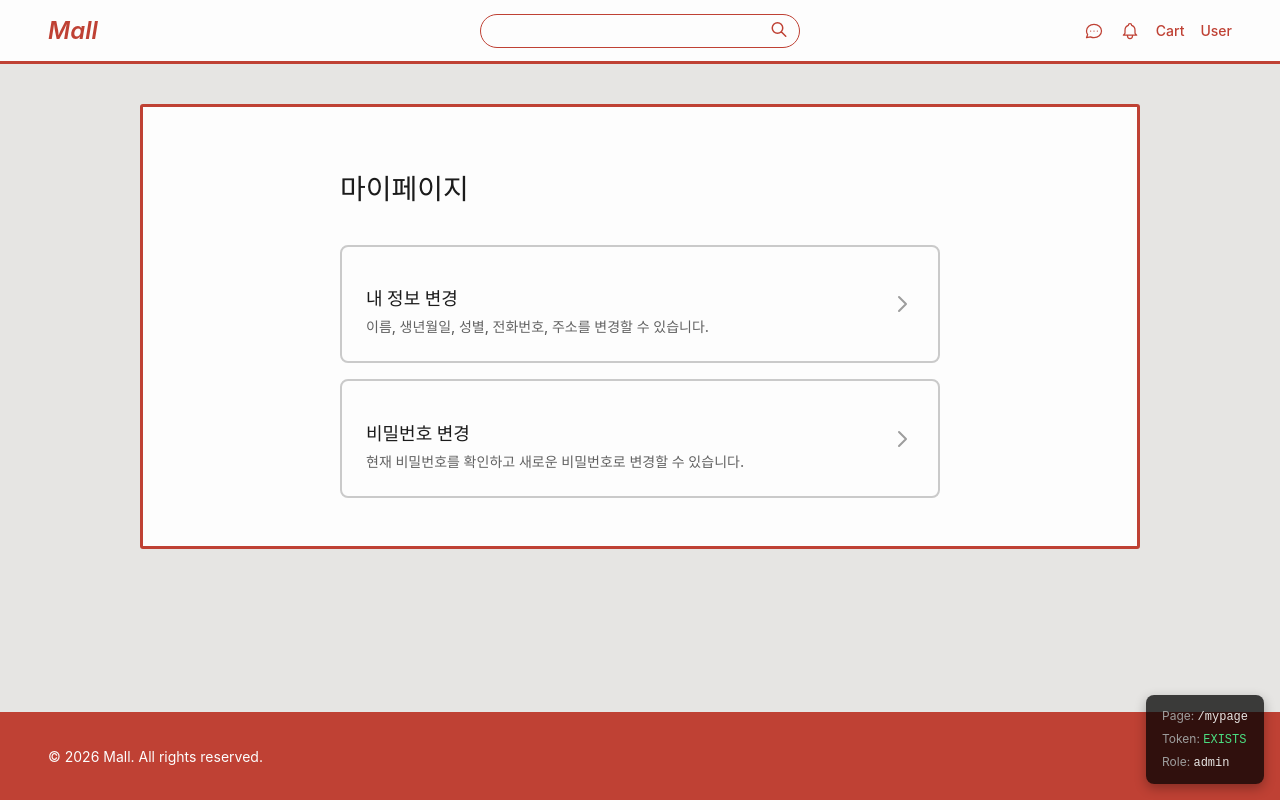
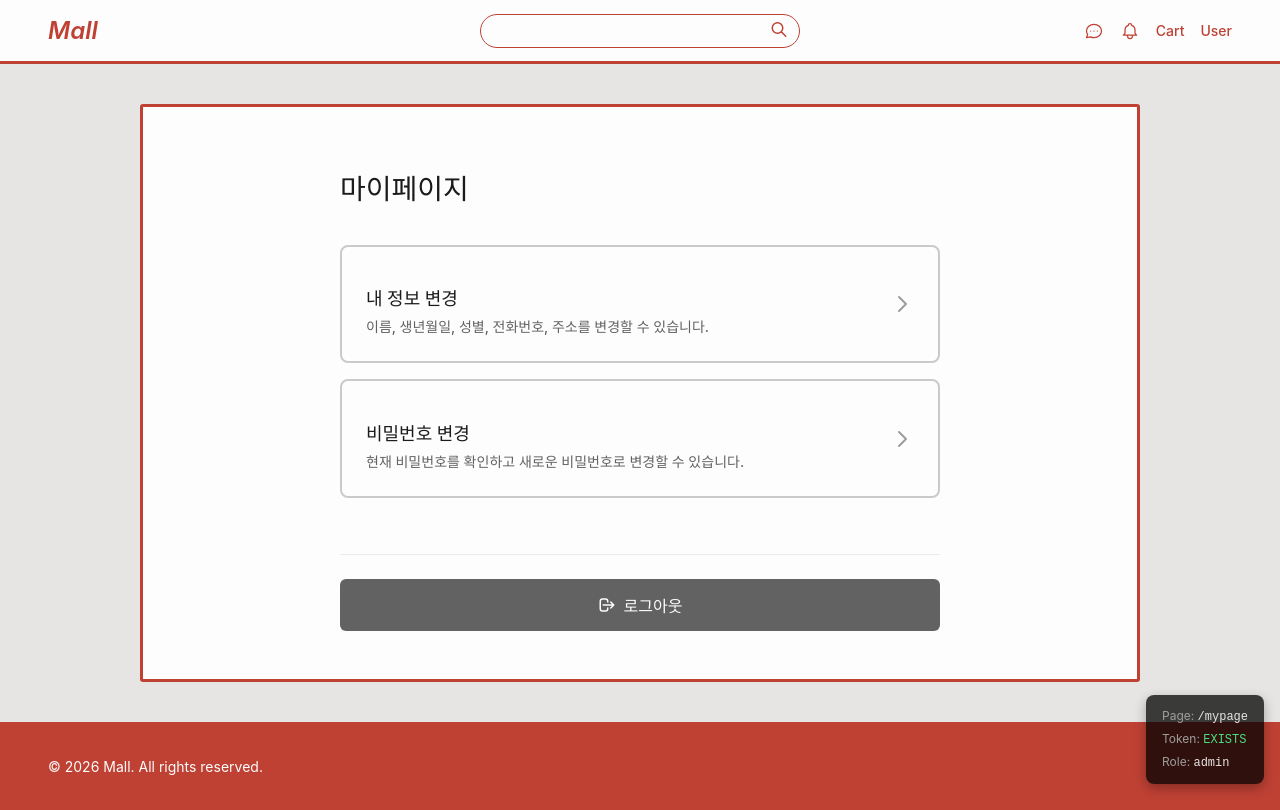
Before and after one commit to OhSooo/OhSooShoppingMall_fe, a React (Vite) app: page /mypage in a window 1280 px wide. Built offline with nearby package versions, Linux system fonts and the light colour scheme; no server answers; sample sign-in values are in the browser's storage.

Commit message:
:sparkles: Feat: 로그아웃 구현

```diff
--- a/src/pages/mypage/MyPage.tsx
+++ b/src/pages/mypage/MyPage.tsx
@@ -1,7 +1,11 @@
-import { Link } from 'react-router-dom';
+import { useState } from 'react';
+import { Link, useNavigate } from 'react-router-dom';
 import PageShell from '../../components/common/PageShell';
+import { logout } from '../../services/auth/loginService';
 
 export default function MyPage() {
+  const navigate = useNavigate();
+  const [isLoggingOut, setIsLoggingOut] = useState(false);
   return (
     <PageShell>
       <div
@@ -167,6 +171,76 @@ export default function MyPage() {
             </div>
           </Link>
         </div>
+
+        {/* 로그아웃 버튼 */}
+        <div
+          style={{
+            marginTop: '24px',
+            paddingTop: '24px',
+            borderTop: '1px solid var(--color-gray-1)',
+          }}
+        >
+          <button
+            type="button"
+            onClick={async () => {
+              if (isLoggingOut) return;
+
+              setIsLoggingOut(true);
+              try {
+                await logout();
+                navigate('/', { replace: true });
+              } catch (error) {
+                console.error('로그아웃 실패:', error);
+                alert('로그아웃에 실패했습니다. 다시 시도해주세요.');
+              } finally {
+                setIsLoggingOut(false);
+              }
+            }}
+            disabled={isLoggingOut}
+            style={{
+              width: '100%',
+              padding: '14px',
+              fontSize: '16px',
+              fontWeight: '600',
+              color: 'var(--color-white)',
+              backgroundColor: isLoggingOut ? 'var(--color-gray-3)' : 'var(--color-gray-4)',
+              border: 'none',
+              borderRadius: '6px',
+              cursor: isLoggingOut ? 'not-allowed' : 'pointer',
+              transition: 'background-color 0.2s',
+              display: 'flex',
+              alignItems: 'center',
+              justifyContent: 'center',
+              gap: '8px',
+            }}
+            onMouseEnter={(e) => {
+              if (!isLoggingOut) {
+                e.currentTarget.style.backgroundColor = 'var(--color-gray-5)';
+              }
+            }}
+            onMouseLeave={(e) => {
+              if (!isLoggingOut) {
+                e.currentTarget.style.backgroundColor = 'var(--color-gray-4)';
+              }
+            }}
+          >
+            <svg
+              xmlns="http://www.w3.org/2000/svg"
+              style={{ width: '18px', height: '18px' }}
+              fill="none"
+              viewBox="0 0 24 24"
+              stroke="currentColor"
+            >
+              <path
+                strokeLinecap="round"
+                strokeLinejoin="round"
+                strokeWidth={2}
+                d="M17 16l4-4m0 0l-4-4m4 4H7m6 4v1a3 3 0 01-3 3H6a3 3 0 01-3-3V7a3 3 0 013-3h4a3 3 0 013 3v1"
+              />
+            </svg>
+            {isLoggingOut ? '로그아웃 중...' : '로그아웃'}
+          </button>
+        </div>
       </div>
     </PageShell>
   );
```
